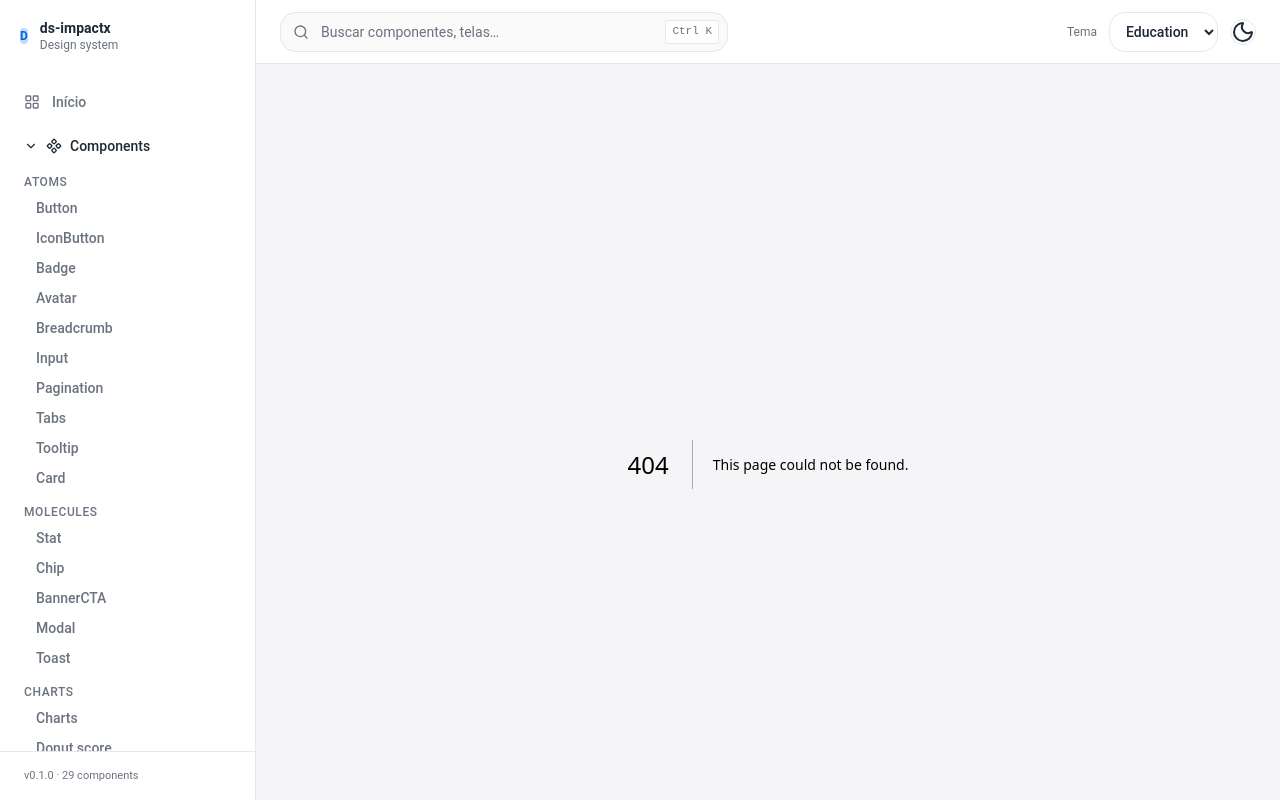
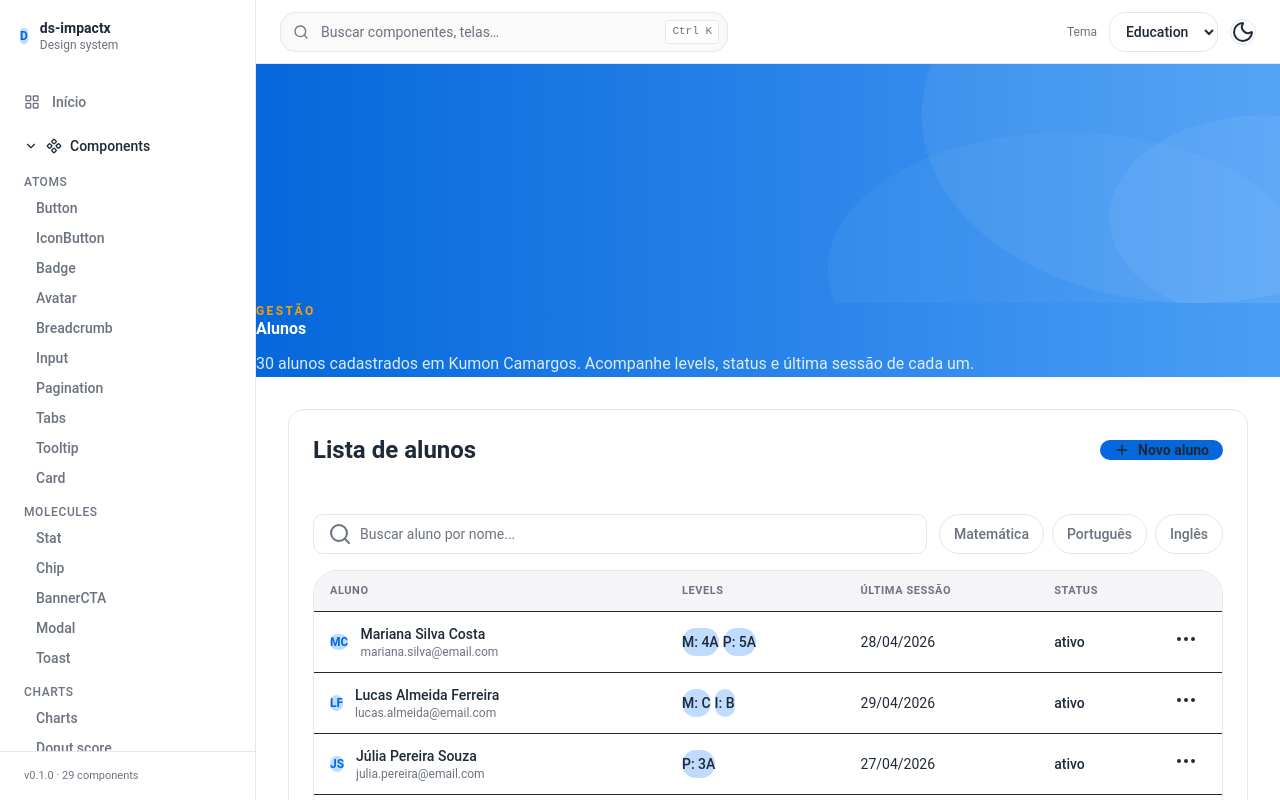
Before and after one commit to camillodev/impactx-ui, a Next.js app in the folder apps/web/: page /templates/education/alunos in a window 1280 px wide. Before the commit this address had no page. Built offline with nearby package versions, Linux system fonts and the light colour scheme.

Commit message:
feat(template): /alunos com DataTable + filtros + matricula
Lista de alunos Kumon com search, chip filters por disciplina, pagination,
ações por row. Botão 'Novo aluno' abre MatriculaModal.

```diff
--- /dev/null
+++ b/apps/web/src/app/templates/education/alunos/page.tsx
@@ -0,0 +1,215 @@
+"use client"
+
+import { useMemo, useState } from "react"
+import {
+  Card,
+  CardHeader,
+  CardTitle,
+  CardContent,
+  Avatar,
+  Badge,
+  Button,
+  IconButton,
+  Input,
+  Chip,
+  DataTable,
+  Pagination,
+  HeroBanner,
+  type Column,
+} from "@impactx/ds-education"
+import { Plus, MoreHorizontal, Search } from "lucide-react"
+import {
+  ALUNOS,
+  type Aluno,
+  type Disciplina,
+} from "@/app/templates/_mock-kumon-data"
+import { MatriculaModal } from "@/components/matricula-modal"
+
+const DISCIPLINAS: Disciplina[] = ["Matemática", "Português", "Inglês"]
+const PAGE_SIZE = 10
+
+const STATUS_VARIANT: Record<
+  Aluno["status"],
+  "success" | "primary" | "ink" | "warning"
+> = {
+  ativo: "success",
+  novo: "primary",
+  concluido: "ink",
+  trancado: "warning",
+}
+
+export default function AlunosTemplate() {
+  const [matriculaOpen, setMatriculaOpen] = useState(false)
+  const [search, setSearch] = useState("")
+  const [filtroDisciplina, setFiltroDisciplina] = useState<Disciplina | null>(
+    null
+  )
+  const [page, setPage] = useState(1)
+
+  const filtrados = useMemo(() => {
+    const term = search.trim().toLowerCase()
+    return ALUNOS.filter((a) => {
+      if (term && !a.nome.toLowerCase().includes(term)) return false
+      if (
+        filtroDisciplina &&
+        !a.disciplinas.some((d) => d.disciplina === filtroDisciplina)
+      )
+        return false
+      return true
+    })
+  }, [search, filtroDisciplina])
+
+  const safePage = Math.min(
+    Math.max(1, page),
+    Math.max(1, Math.ceil(filtrados.length / PAGE_SIZE))
+  )
+  const paged = filtrados.slice(
+    (safePage - 1) * PAGE_SIZE,
+    safePage * PAGE_SIZE
+  )
+
+  const columns: Column<Aluno>[] = [
+    {
+      key: "aluno",
+      header: "Aluno",
+      cell: (a) => (
+        <div className="flex items-center gap-3 min-w-0">
+          <Avatar fallback={a.nome} />
+          <div className="min-w-0">
+            <div className="font-medium truncate">{a.nome}</div>
+            <div className="text-xs text-[var(--color-text-muted)] truncate">
+              {a.email}
+            </div>
+          </div>
+        </div>
+      ),
+    },
+    {
+      key: "levels",
+      header: "Levels",
+      cell: (a) => (
+        <div className="flex flex-wrap gap-1">
+          {a.disciplinas.map((d) => (
+            <Badge key={d.disciplina} variant="primary" size="sm">
+              {d.disciplina[0]}: {d.levelAtual}
+            </Badge>
+          ))}
+        </div>
+      ),
+    },
+    {
+      key: "ultimaSessao",
+      header: "Última sessão",
+      cell: (a) => new Date(a.ultimaSessao).toLocaleDateString("pt-BR"),
+    },
+    {
+      key: "status",
+      header: "Status",
+      cell: (a) => (
+        <Badge variant={STATUS_VARIANT[a.status]} size="sm">
+          {a.status}
+        </Badge>
+      ),
+    },
+    {
+      key: "acoes",
+      header: "",
+      align: "right",
+      width: "64px",
+      cell: () => (
+        <IconButton
+          aria-label="Ações do aluno"
+          size="sm"
+          variant="ghost"
+          icon={<MoreHorizontal />}
+        />
+      ),
+    },
+  ]
+
+  return (
+    <div className="min-h-screen bg-[var(--color-bg)]">
+      <HeroBanner
+        eyebrow="GESTÃO"
+        title="Alunos"
+        description={`${ALUNOS.length} alunos cadastrados em Kumon Camargos. Acompanhe levels, status e última sessão de cada um.`}
+      />
+
+      <div className="p-4 md:p-8 space-y-6">
+        <Card>
+          <CardHeader className="flex flex-col sm:flex-row sm:items-center sm:justify-between gap-3">
+            <CardTitle>Lista de alunos</CardTitle>
+            <Button
+              variant="primary"
+              onClick={() => setMatriculaOpen(true)}
+              className="gap-2"
+            >
+              <Plus className="h-4 w-4" />
+              Novo aluno
+            </Button>
+          </CardHeader>
+          <CardContent className="space-y-4">
+            <div className="flex flex-col md:flex-row gap-3">
+              <Input
+                placeholder="Buscar aluno por nome..."
+                value={search}
+                onChange={(e) => {
+                  setSearch(e.target.value)
+                  setPage(1)
+                }}
+                leadingIcon={<Search />}
+                containerClassName="md:flex-1"
+              />
+              <div className="flex flex-wrap gap-2">
+                {DISCIPLINAS.map((d) => (
+                  <Chip
+                    key={d}
+                    label={d}
+                    active={filtroDisciplina === d}
+                    onClick={() => {
+                      setFiltroDisciplina(filtroDisciplina === d ? null : d)
+                      setPage(1)
+                    }}
+                  />
+                ))}
+              </div>
+            </div>
+
+            <DataTable
+              columns={columns}
+              data={paged}
+              emptyState={
+                <div className="space-y-1">
+                  <div className="font-medium text-[var(--color-text)]">
+                    Nenhum aluno encontrado
+                  </div>
+                  <div className="text-sm">
+                    Ajuste a busca ou os filtros para ver mais resultados.
+                  </div>
+                </div>
+              }
+            />
+
+            <div className="flex items-center justify-between flex-wrap gap-3">
+              <div className="text-xs text-[var(--color-text-muted)]">
+                Mostrando {paged.length} de {filtrados.length} aluno
+                {filtrados.length === 1 ? "" : "s"}
+              </div>
+              <Pagination
+                total={filtrados.length}
+                pageSize={PAGE_SIZE}
+                value={safePage}
+                onChange={setPage}
+              />
+            </div>
+          </CardContent>
+        </Card>
+      </div>
+
+      <MatriculaModal
+        open={matriculaOpen}
+        onClose={() => setMatriculaOpen(false)}
+      />
+    </div>
+  )
+}
```
